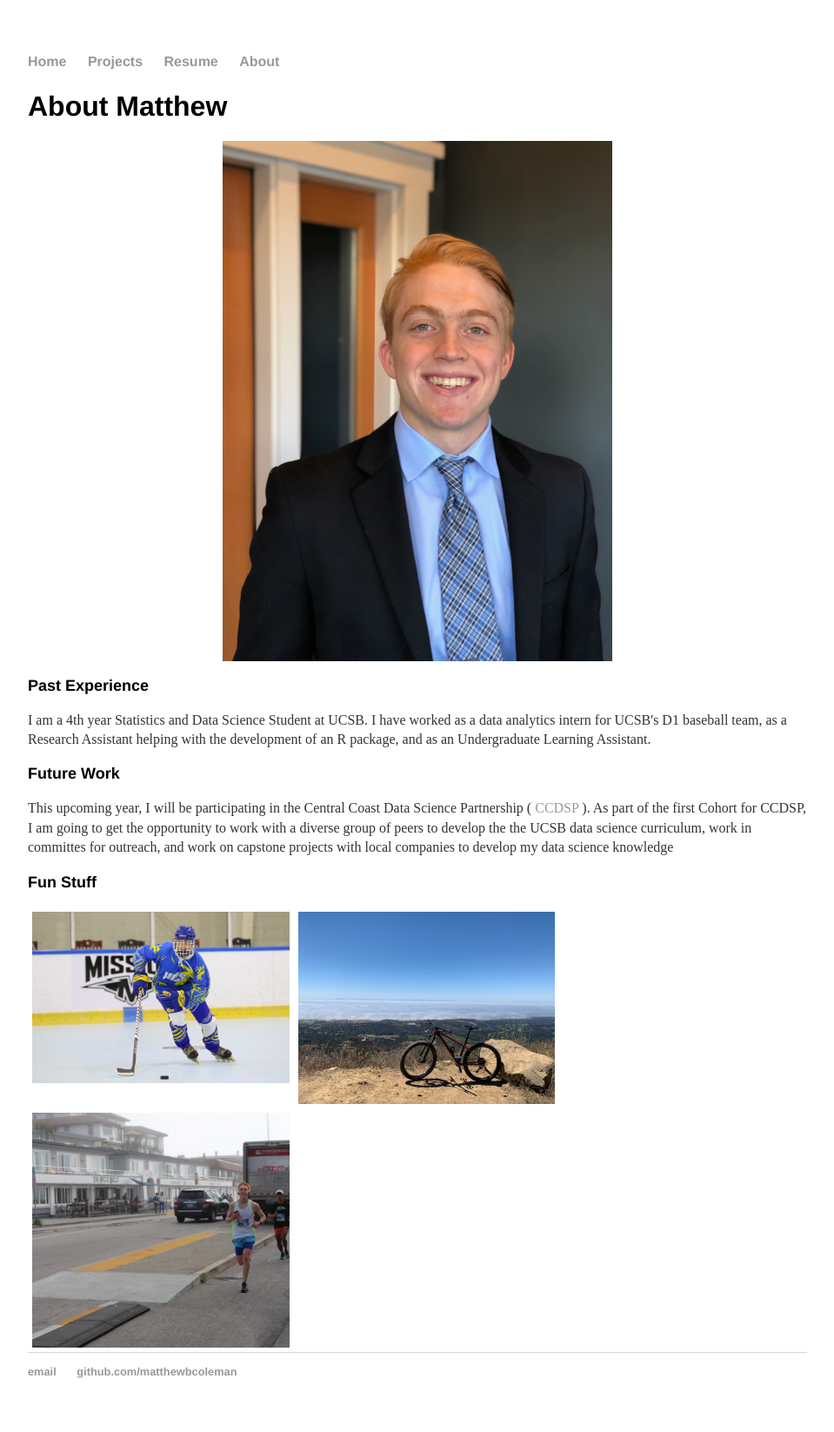
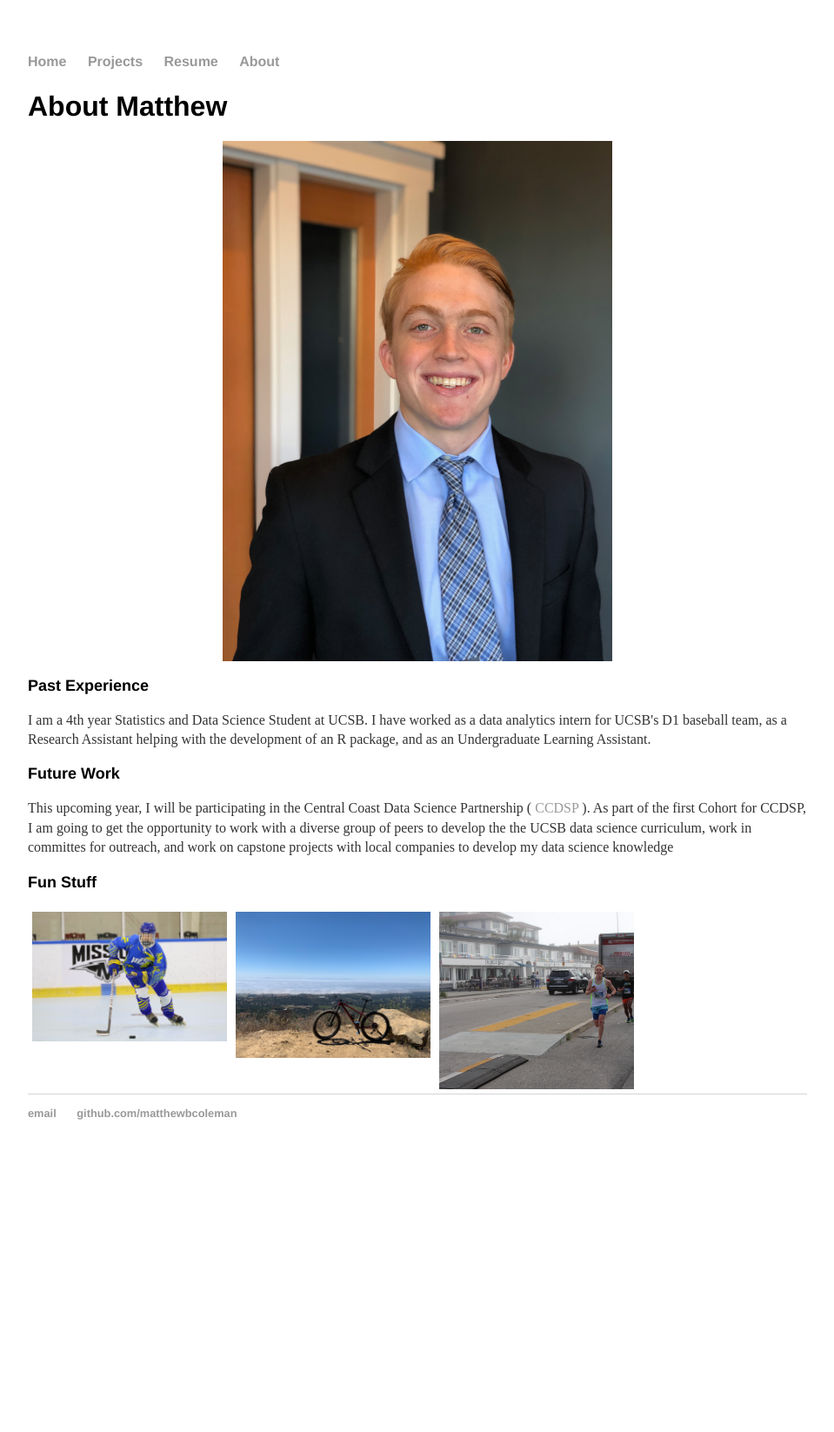
Before and after one commit to matthewbcoleman/matthewbcoleman.github.io, a Jekyll site: the page built from about/index.html, in a window 1280 px wide. Shown: the whole page at 87% size, without its empty margins (160-1119 px from the left). Built offline with Jekyll 4.4.1, drawn with Linux system fonts in a browser that asks for light colours; after the commit the page ends 1349 px from its top, so only the background shows below that.

Commit message:
Update main.css

```diff
--- a/css/main.css
+++ b/css/main.css
@@ -19,7 +19,7 @@ footer { border-top: 1px solid #d5d5d5; font-size: .8em; }
 /* About */
 .about .column{
 		float: left;
-		width: 33%;
+		width: 25%;
 		padding: 5px;
 					}
 .about .row::after{
```
